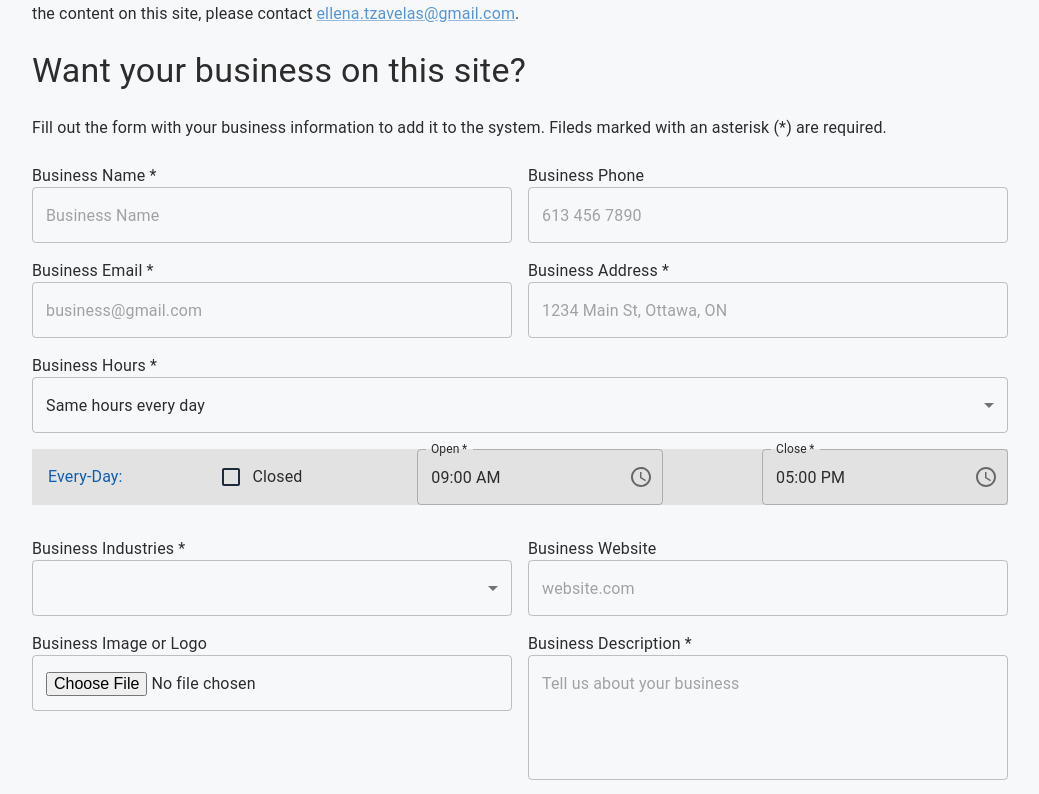
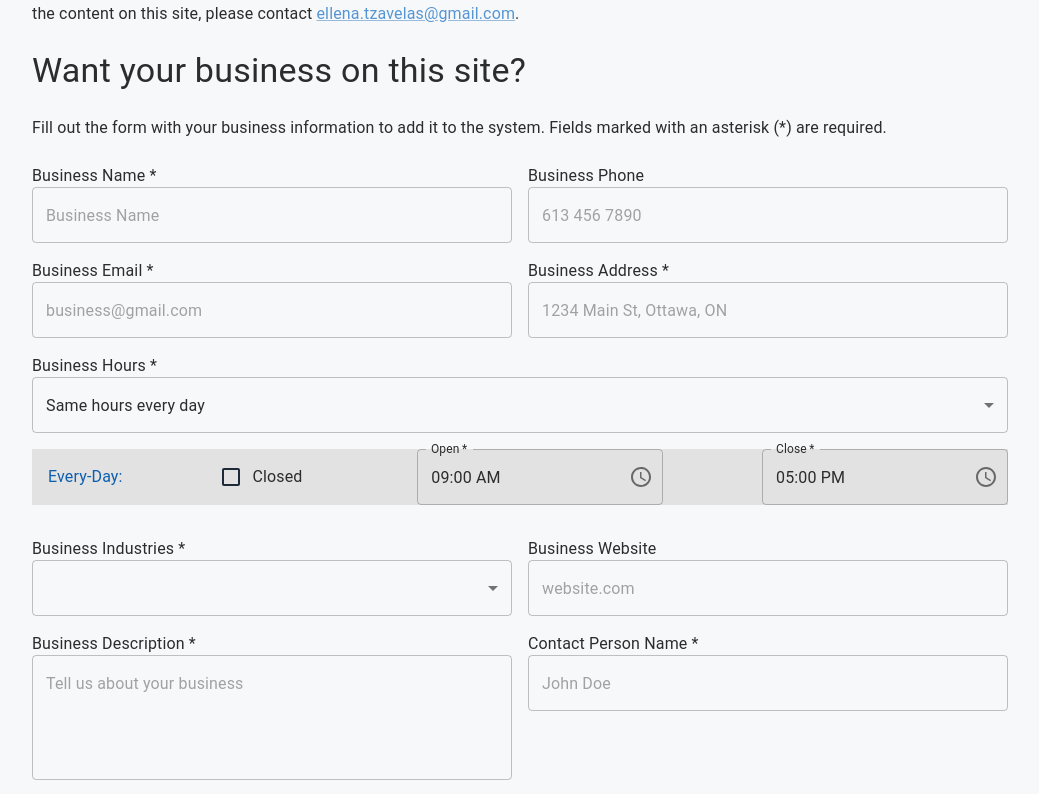
Before and after one commit to wakandacat/greek-business-directory, a React (Vite) app: page /contact in a window 1280 px wide. Shown: the part 326-1120 px from the top of the page, without its empty margins (120-1159 px from the left). Built offline with nearby package versions, Linux system fonts and the light colour scheme.

Commit message:
small form tweaks

```diff
--- a/index.html
+++ b/index.html
@@ -28,7 +28,7 @@
       <input name="hours-Sunday" />
       <input type="text" name="businessindustries" />
       <input type="text" name="businesswebsite" />
-      <input type="file" name="businessimage" />
+      <!-- <input type="file" name="businessimage" /> -->
       <input type="text" name="businessdescription" />
       <input type="text" name="contactname" />
       <input type="email" name="contactemail" />
--- a/src/components/ContactForm.tsx
+++ b/src/components/ContactForm.tsx
@@ -107,6 +107,7 @@ function ContactForm() {
         form.reset();
         setIndustryArr([]);
         setHours({ 'Every-Day': defaultHours() });
+        setScheduleMode('everyday');
       } else {
         const errorText = await response.text();
         console.error('Form submission error:', errorText);
@@ -351,7 +352,7 @@ function ContactForm() {
         />
       </Box>
 
-      <Box>
+      {/* <Box>
         <InputLabel id="businessImage" sx={{ color: 'text.primary' }}>
           Business Image or Logo
         </InputLabel>
@@ -362,7 +363,7 @@ function ContactForm() {
           placeholder="Business Image or Logo"
           fullWidth
         />
-      </Box>
+      </Box> */}
 
       <Box>
         <InputLabel id="businessDesc" sx={{ color: 'text.primary' }}>
--- a/src/pages/Contact.tsx
+++ b/src/pages/Contact.tsx
@@ -64,7 +64,7 @@ function Contact() {
       </Typography>
       <Typography component="p">
         Fill out the form with your business information to add it to the
-        system. Fileds marked with an asterisk (*) are required.
+        system. Fields marked with an asterisk (*) are required.
       </Typography>
       <ContactForm />
     </Container>
```
